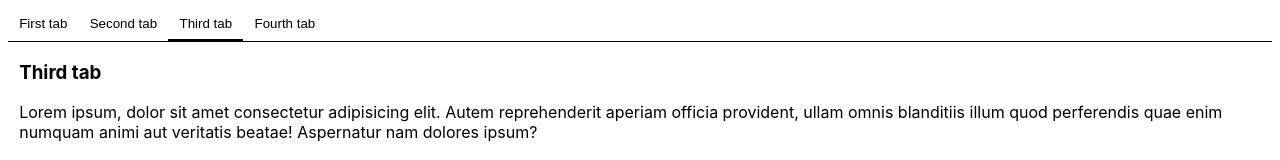
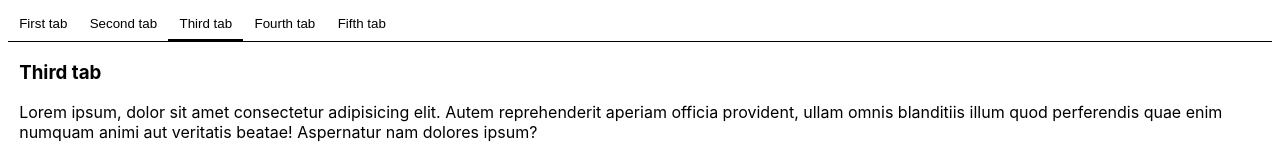
Before and after one commit to HeadMad/svelte-super, a SvelteKit app: page /tabs in a window 1280 px wide. Shown: the top 160 px of the page. Built offline with nearby package versions, Linux system fonts and the light colour scheme.

Commit message:
fix Super methods

```diff
--- a/package.json
+++ b/package.json
@@ -21,9 +21,6 @@
 		"!dist/**/*.test.*",
 		"!dist/**/*.spec.*"
 	],
-	"peerDependencies": {
-		"svelte": "^4.0.0"
-	},
 	"devDependencies": {
 		"@sveltejs/adapter-auto": "^2.0.0",
 		"@sveltejs/kit": "^1.27.4",
--- a/src/lib/super-content.svelte
+++ b/src/lib/super-content.svelte
@@ -4,14 +4,15 @@
   export let id = "";
   const { ids, active } = getContext("super");
 
+  ids.update((ids) => ids.add(id));
+
   if (opened)
     active.update((active) => active.add(id));
 
-  ids.update((ids) => ids.add(id));
 
   $: opened = $active.has(id);
 </script>
 
 {#if opened}
-  <slot {opened} {id} />
+  <slot { opened } { id } />
 {/if}
--- a/src/lib/super-control.svelte
+++ b/src/lib/super-control.svelte
@@ -7,8 +7,8 @@
 
 {#if id === null}
   {#each $ids as id}
-    <slot {id} active={$active.has(id)} />
+    <slot { id } active={ $active.has(id) } />
   {/each}
 {:else}
-  <slot {id} active={$active.has(id)} />
+  <slot { id } active={ $active.has(id) } />
 {/if}
--- a/src/lib/super.svelte
+++ b/src/lib/super.svelte
@@ -1,26 +1,29 @@
 <script>
-  import {writable} from 'svelte/store';
-  import {setContext} from 'svelte';
+  import { writable } from "svelte/store";
+  import { setContext } from "svelte";
 
-  let ids = writable(new Set);
-  let active = writable(new Set);
+  let ids = writable(new Set());
+  let active = writable(new Set());
 
-  const createMethod = (handler) => (...items) => active.update(active => {
-    items.forEach(item => handler(active, item));
-    return items;
+  const createMethod = (handler) => (...items) => {
+    active.update((active) => {
+      items.forEach((item) => handler(active, item));
+      return active;
+    });
+  };
+
+  const open = createMethod((active, item) => active.add(item));
+
+  const close = createMethod((active, item) => active.delete(item));
+
+  const toggle = createMethod((active, item) => {
+    if (active.has(item)) active.delete(item);
+    else active.add(item);
   });
 
-  const open = createMethod((active, item) => active.add(item));
-  const close = createMethod((active, item) => active.delete(item));
-  const toggle = createMethod((active, item) => {
-    if (active.has(item))
-      active.delete(item);
-    else
-      active.add(item);
-  });
   const select = (...items) => active.set(new Set(items));
 
-  setContext('super', {
+  setContext("super", {
     ids,
     active,
   });
--- a/src/routes/+page.svelte
+++ b/src/routes/+page.svelte
@@ -1,3 +1,3 @@
-<h1>Hello Super</h1>
+<h1>Super Examples</h1>
 
-<a href="/tabs">Tabs</a>
+<a href="/tabs">Tabs</a> | <a href="/accordion">Accordion</a>
--- a/src/routes/tabs/+page.svelte
+++ b/src/routes/tabs/+page.svelte
@@ -2,10 +2,11 @@
   import Tabs from "$lib";
 
   const tabs = {
-    1: "First tab",
-    2: "Second tab",
-    3: "Third tab",
-    4: "Fourth tab",
+    "1": "First tab",
+    "2": "Second tab",
+    "3": "Third tab",
+    "4": "Fourth tab",
+    "5": "Fifth tab",
   };
 </script>
 
@@ -38,9 +39,9 @@
   button {
     /* font-size: 1rem; */
     border: none;
-    padding:  .5rem .7rem;
+    padding: 0.5rem 0.7rem;
     cursor: pointer;
-    background:transparent;
+    background: transparent;
     border-bottom: 2px solid transparent;
   }
 
@@ -49,6 +50,6 @@
   }
 
   .content {
-    padding: 0 .7rem;
+    padding: 0 0.7rem;
   }
 </style>
```
Also changed, not shown: src/routes/accordion/+page.svelte (+5 -5 lines).
